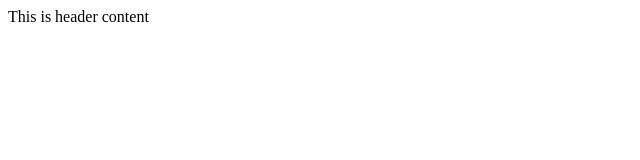
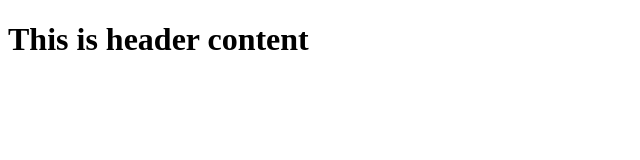
Before and after one commit to code-warrior/website, a plain HTML site: page index.html in a window 1280 px wide. Shown: the whole page, without its empty margins (0-640 px from the left). Drawn offline with Linux system fonts and the light colour scheme.

Commit message:
Wrapped header content in h1 tags

```diff
--- a/index.html
+++ b/index.html
@@ -8,7 +8,7 @@
 </head>
 <body>
   <header>
-    This is header content
+    <h1>This is header content</h1>
   </header>
 </body>
 </html>
```
